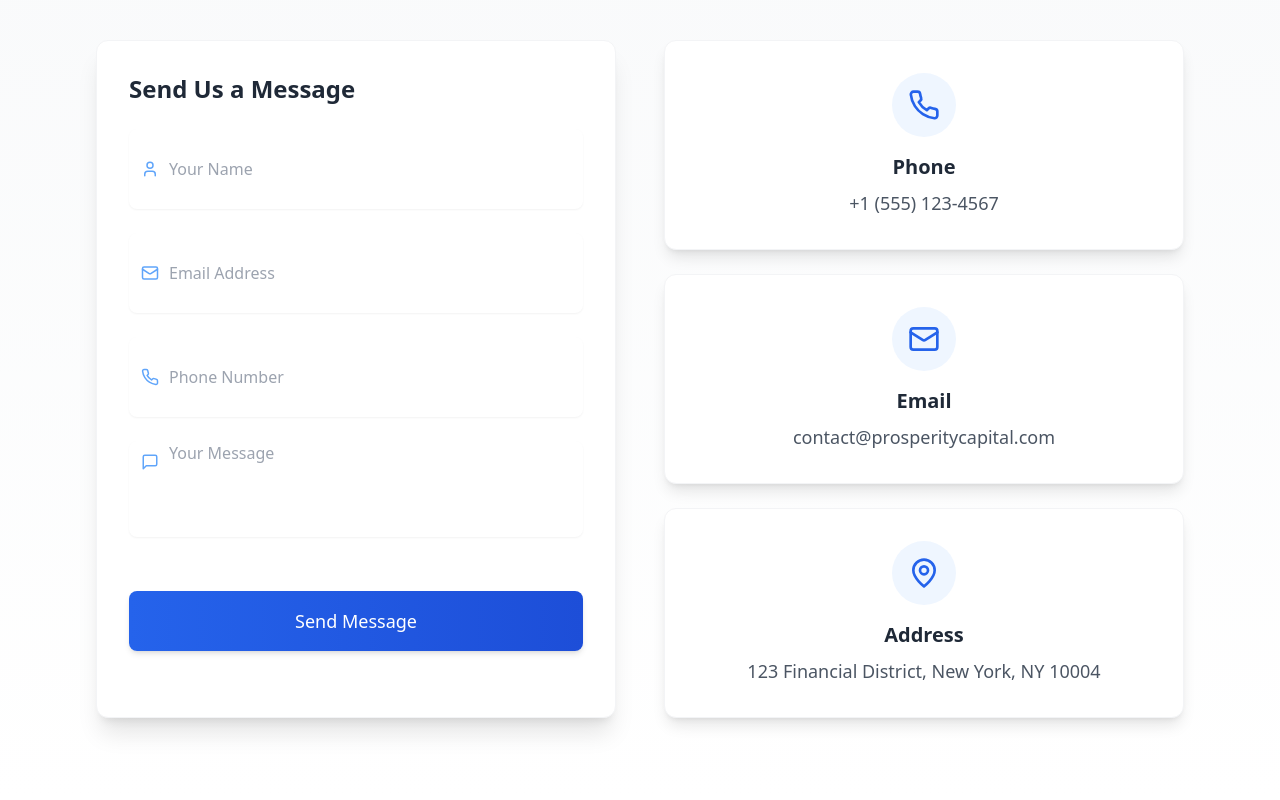
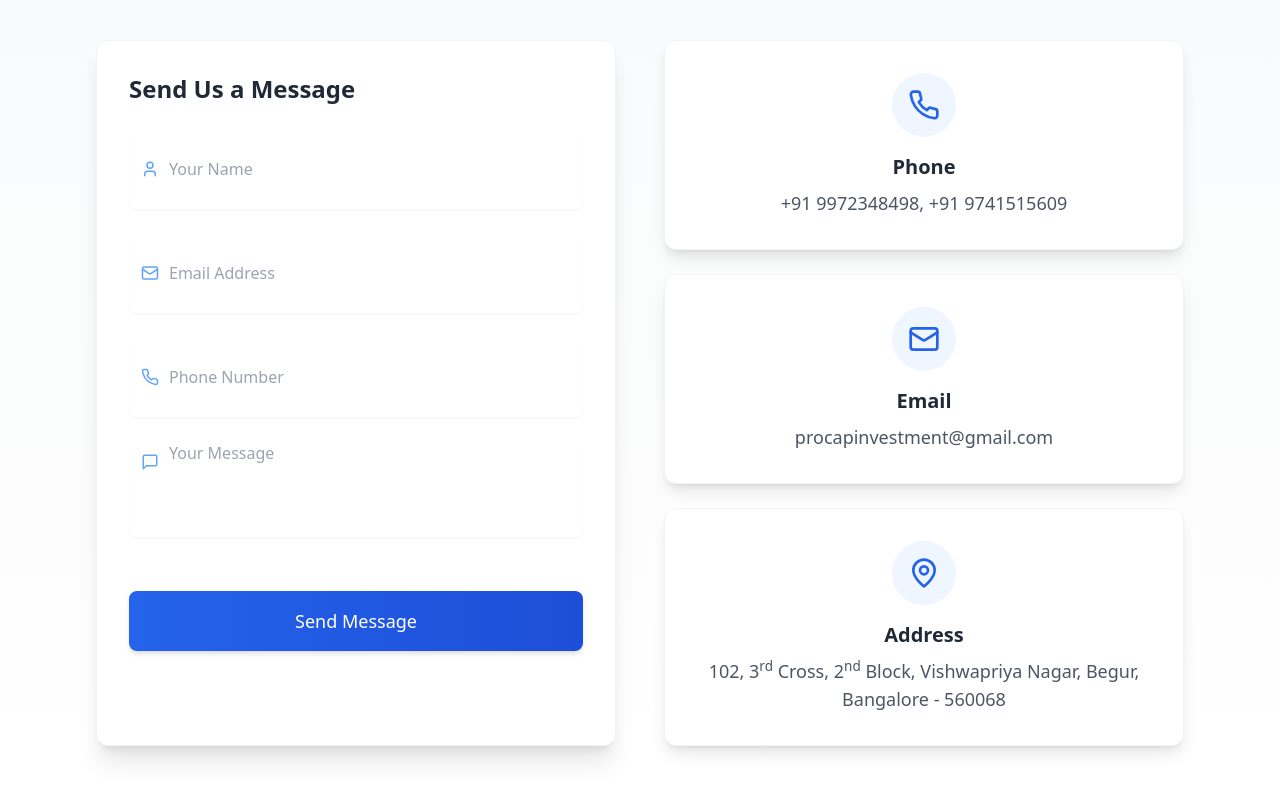
Before and after one commit to bibinwithab/procap, a React (Vite) app: page /contact in a window 1280 px wide. Shown: the part 424-1224 px from the top of the page. Built offline with nearby package versions, Linux system fonts and the light colour scheme.

Commit message:
Update Contact.tsx

```diff
--- a/src/pages/Contact.tsx
+++ b/src/pages/Contact.tsx
@@ -177,17 +177,21 @@ const Contact = () => {
               {
                 icon: <Phone className="h-8 w-8 text-blue-600" />,
                 title: "Phone",
-                info: "+1 (555) 123-4567",
+                info: "+91 9972348498, +91 9741515609",
               },
               {
                 icon: <Mail className="h-8 w-8 text-blue-600" />,
                 title: "Email",
-                info: "contact@prosperitycapital.com",
+                info: "procapinvestment@gmail.com",
               },
               {
                 icon: <MapPin className="h-8 w-8 text-blue-600" />,
                 title: "Address",
-                info: "123 Financial District, New York, NY 10004",
+                info: (
+    <>
+      102, 3<sup>rd</sup> Cross, 2<sup>nd</sup> Block, Vishwapriya Nagar, Begur, Bangalore - 560068
+    </>
+  ),
               },
             ].map((item, index) => (
               <motion.div
```
